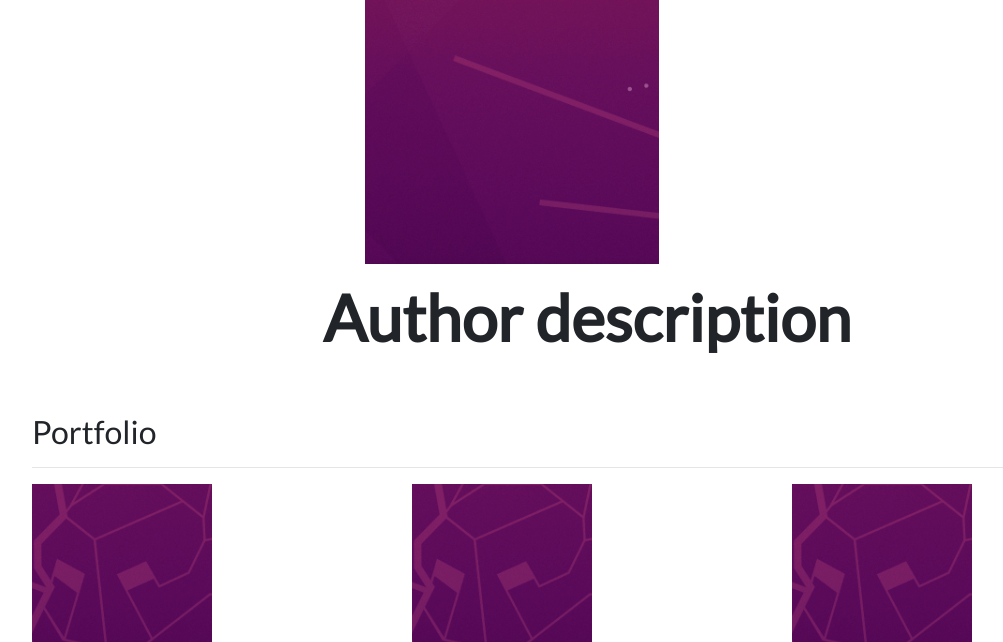
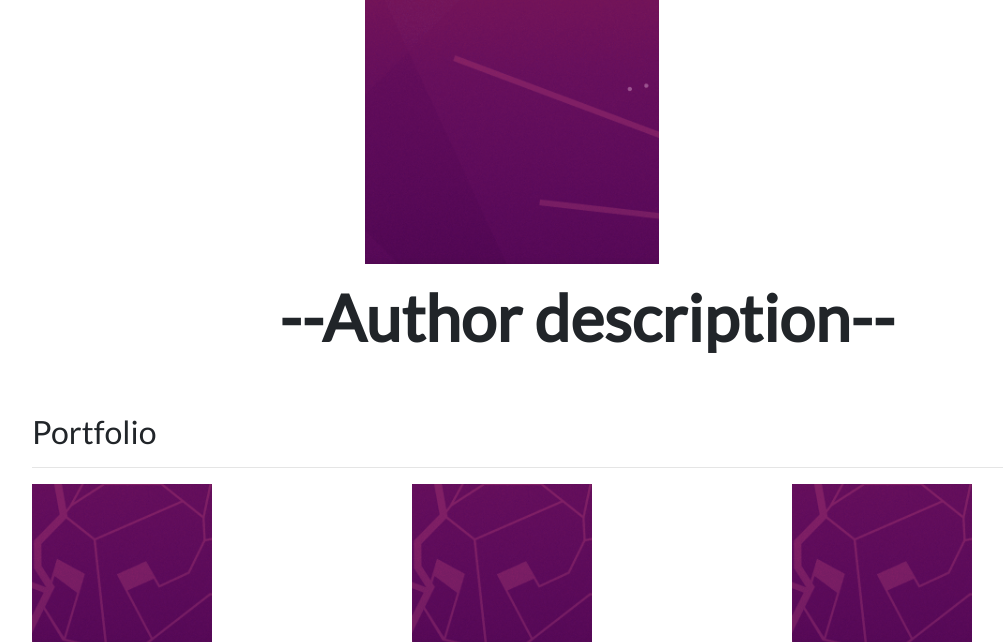
Before and after one commit to coffeefilterz/Django_3_Nick_Walter, a Django app: page / in a window 1280 px wide. Shown: the part 73-715 px from the top of the page, without its empty margins (53-1056 px from the left). Run offline with Django 3.2, Linux system fonts and the light colour scheme; data comes from the database, SQL or seed files in the repository; some libraries are stand-ins or nearby versions.

Commit message:
Added local settings file and made appropriate changes in settings file + small change in home template

```diff
--- a/portfolio/templates/portfolio/home.html
+++ b/portfolio/templates/portfolio/home.html
@@ -12,7 +12,7 @@
 
 <div class="row justify-content-center mb-3">
   <div class="col-md-9 text-center">
-    <h1 id="hometext" class="font-weight-bold">Author description</h1>
+    <h1 id="hometext" class="font-weight-bold">--Author description--</h1>
   </div>
 </div>
 
```
Also changed, not shown: personal_portfolio/settings.py (+4 -4 lines).
